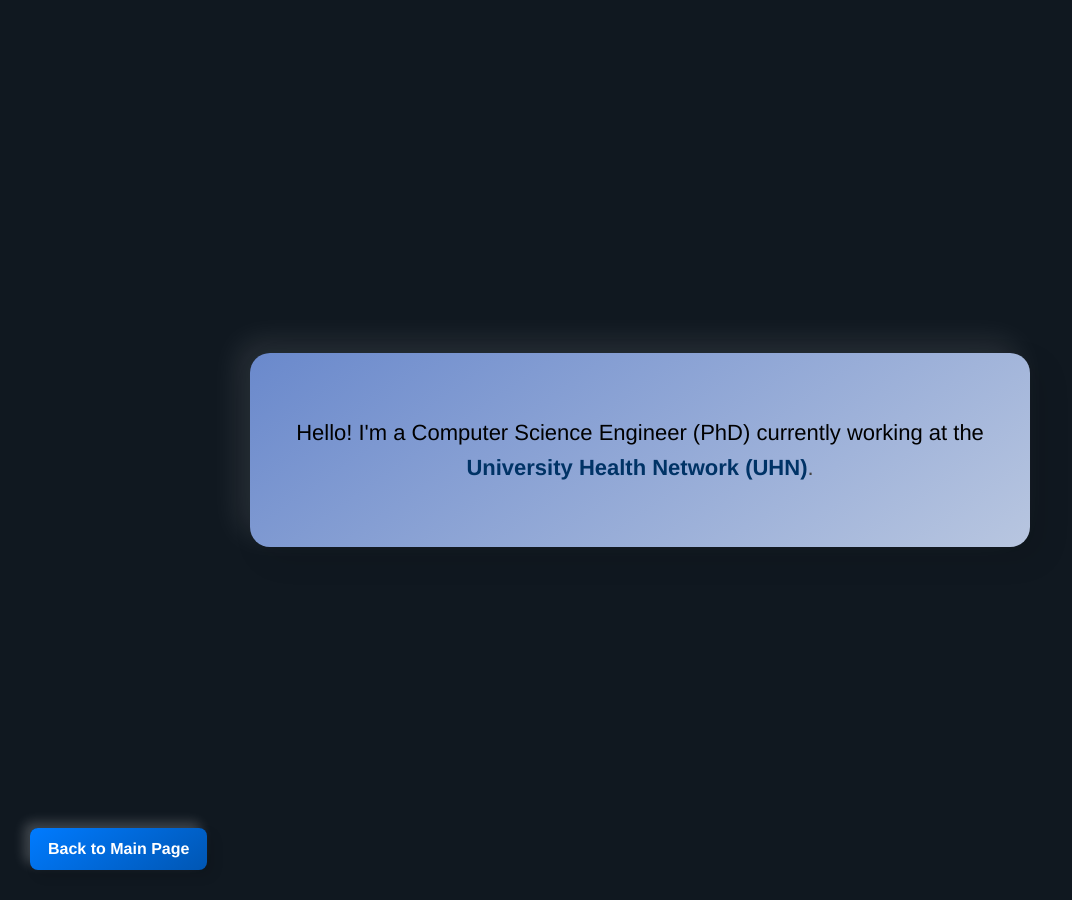
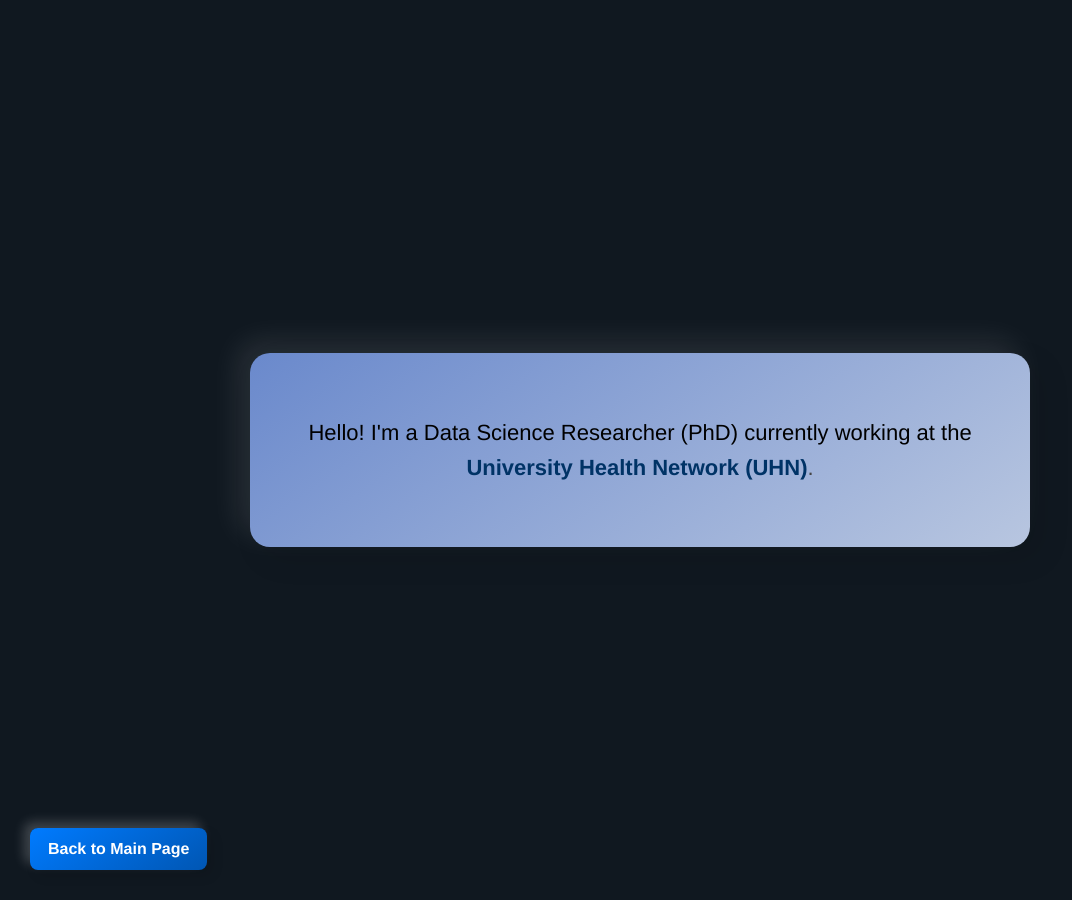
Before and after one commit to nbahador/nbahador.github.io, a Jekyll site: the page introduction.html, which Jekyll copies as it is, in a window 1280 px wide. Shown: the whole page, without its empty margins (0-1072 px from the left). Built offline with Jekyll 4.4.1, drawn with Linux system fonts in a browser that asks for light colours.

Commit message:
Update introduction.html

```diff
--- a/introduction.html
+++ b/introduction.html
@@ -91,7 +91,7 @@
     <div class="container">
         <!-- Card content with introduction -->
         <div class="card">
-            <p><span style="color: black;">Hello! I'm a Computer Science Engineer (PhD) currently working at the</span> <a href="https://www.uhn.ca/" target="_blank">University Health Network (UHN)</a>.</p>
+            <p><span style="color: black;">Hello! I'm a Data Science Researcher (PhD) currently working at the</span> <a href="https://www.uhn.ca/" target="_blank">University Health Network (UHN)</a>.</p>
         </div>
     </div>
 
```
